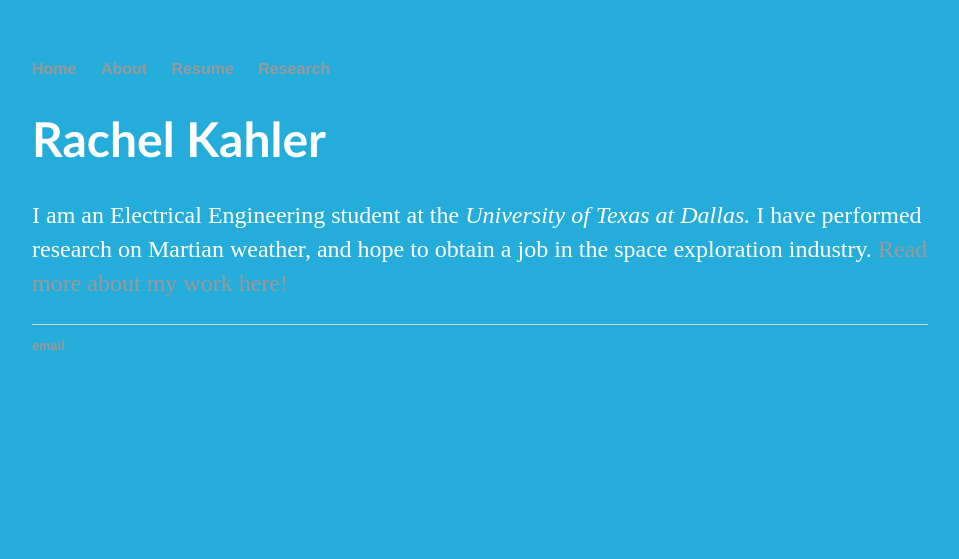
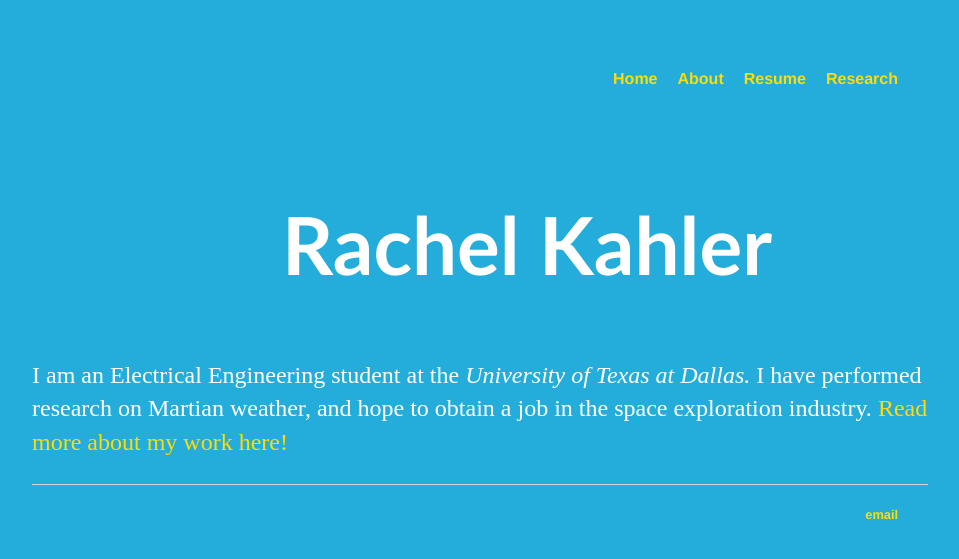
Before and after one commit to rachel-kahler/rachel-kahler.github.io, a Jekyll site: the page built from index.html, in a window 1280 px wide. Shown: the top 559 px of the page, without its empty margins (160-1119 px from the left). Built offline with Jekyll 4.4.1, drawn with Linux system fonts in a browser that asks for light colours.

Commit message:
headings and color change
fixed headings for main page versus other information pages. changed secondary color to yellow instead of orange

```diff
--- a/_layouts/default.html
+++ b/_layouts/default.html
@@ -8,10 +8,13 @@
 		<body>
 			<nav>
 	    		<ul>
+						  <li><a href="/research">Research</a></li>
+							<li><a href="/resume">Resume</a></li>
+							<li><a href="/about">About</a></li>
 	        		<li><a href="/">Home</a></li>
-		        	<li><a href="/about">About</a></li>
-	        		<li><a href="/resume">Resume</a></li>
-	        		<li><a href="/research">Research</a></li>
+
+
+
 	    		</ul>
 			</nav>
 			<div class="container">
--- a/css/main.css
+++ b/css/main.css
@@ -6,17 +6,18 @@ body {
 }
 nav ul, footer ul {
     font-family:'Helvetica', 'Arial', 'Sans-Serif';
-    padding: 0px;
+    padding: 10px;
     list-style: none;
     font-weight: bold;
 }
 nav ul li, footer ul li {
     display: inline;
     margin-right: 20px;
+    float:right;
 }
 a {
     text-decoration: none;
-    color: #999;
+    color: #FFDC04 ;
 }
 a:hover {
     text-decoration: underline;
@@ -26,10 +27,19 @@ h1 {
     font-family: 'Futura', 'Trebuchet MS', 'Arial', 'Sans-Serif';
     color:#FFF;
 }
+
+h2{
+  font-size:5em;
+  font-family: 'Futura', 'Trebuchet MS', 'Arial', 'Sans-Serif';
+  color:#FFF;
+  margin-left:250px;
+  padding-top: 50px;
+}
 p {
     font-size: 1.5em;
     line-height: 1.4em;
     color: #FFF;
+
 }
 footer {
     border-top: 1px solid #d5d5d5;
--- a/index.html
+++ b/index.html
@@ -3,7 +3,7 @@ layout: default
 title: Rachel Kahler
 ---
 <div class="blurb">
-	<h1>Rachel Kahler</h1>
+	<h2>Rachel Kahler</h2>
 	<p>I am an Electrical Engineering student at the <em>University of Texas at Dallas.</em> I
 		have performed research on Martian weather, and hope to obtain a job in the space
 		exploration industry. <a href="/research">Read more about my work here!</a></p>
```
